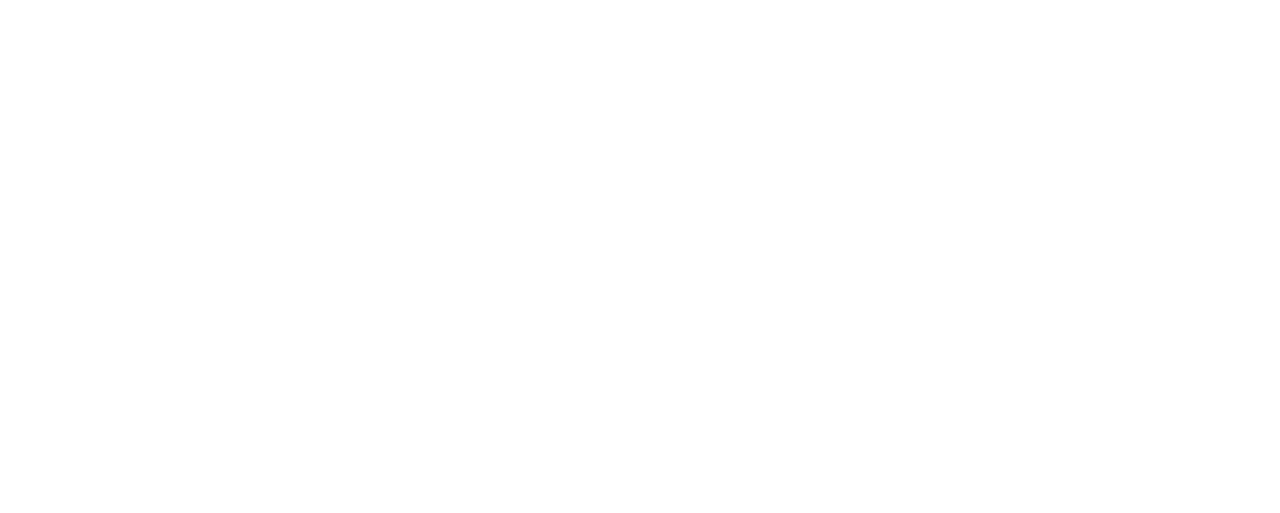
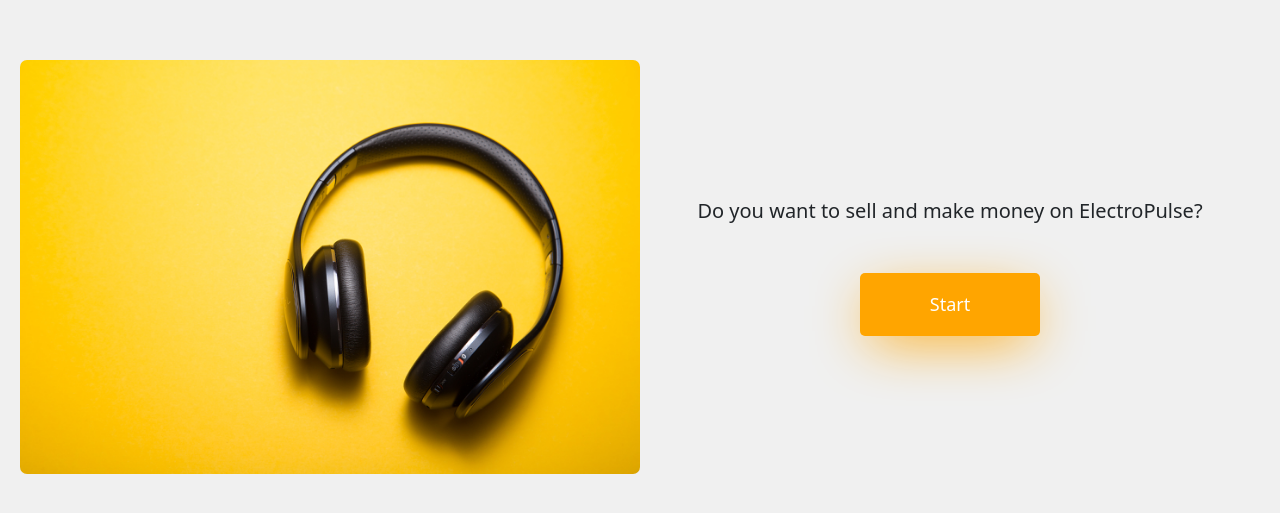
Before and after one commit to gilbert-ku/electro-App, a React (Vite) app in the folder electropulse-app/: page /sell-on-electropulse in a window 1280 px wide. Before the commit this address had no page. Shown: the part 133-646 px from the top of the page. Built offline with nearby package versions, Linux system fonts and the light colour scheme.

Commit message:
started the sell on electropulse auth

```diff
--- a/electropulse-app/src/App.jsx
+++ b/electropulse-app/src/App.jsx
@@ -6,6 +6,7 @@
 import AboutUs from '../src/components/AboutUs';
 import ContactUs from '../src/components/ContactUs';
 import HelpCentre from '../src/components/HelpCentre';
+import SellOn from '../src/components/SellOn';
 //import Navigation from '../src/components/Navigation';
 
 import './App.css';
@@ -21,6 +22,7 @@
         <Route path="/about-us" element={<AboutUs />} />
         <Route path="/contact-us" element={<ContactUs />} />
         <Route path="/help-centre" element={<HelpCentre />} />
+        <Route path="sell-on-electropulse" element={<SellOn/>}/>
       </Routes>
     </div>
   );
--- a/electropulse-app/src/components/Footer.jsx
+++ b/electropulse-app/src/components/Footer.jsx
@@ -1,5 +1,6 @@
 import React from "react";
-import { FaInstagram, FaWhatsapp, FaLinkedin, FaYoutube,FaCcPaypal } from "react-icons/fa"; // You may need to install the "react-icons" library
+import { FaInstagram, FaWhatsapp, FaLinkedin, FaYoutube, FaCcPaypal } from "react-icons/fa";
+import { Link } from "react-router-dom";
 // import {Mpesa} from '../assets/image/mpesa.ico';
 
 function Footer() {
@@ -34,7 +35,7 @@
             <h5>Payment methods</h5>
             {/* here insert mpesa logo and paypal logo */}
             <a className="pay-icons" href="#">
-            <FaCcPaypal className="larger-icon"/>
+              <FaCcPaypal className="larger-icon" />
             </a>
 
           </div>
@@ -57,7 +58,9 @@
                 <a className="icons" href="#">
                   <FaYoutube className="larger-icon" />
                 </a>
-                <button className="btn btn-warning button-sell">Sell on Electro<span>Pulse</span></button>
+                <Link to="/sell-on-electropulse" className="btn btn-warning button-sell">
+                  Sell on Electro<span>Pulse</span>
+                </Link>
               </div>
             </div>
           </div>
--- /dev/null
+++ b/electropulse-app/src/components/SellOn.jsx
@@ -0,0 +1,17 @@
+import React from "react";
+import  Image from "../assets/image/sell.jpg"
+
+const SellOn = () => {
+    return (
+        <section className="sell-on-section">
+            <div className="logo-container">
+                <img src={Image} alt="Sell on ElectroPulse" />
+            </div>
+            <div className="text-container">
+                <h2 className="sell-text">Do you want to sell and make money on ElectroPulse?</h2>
+                <button className="sell-button" ><span>Start</span></button>
+            </div>
+        </section>
+    )
+}
+export default SellOn;
--- a/electropulse-app/src/index.css
+++ b/electropulse-app/src/index.css
@@ -343,3 +343,70 @@
   border: 1px solid orange;
   border-radius: 4px;
 }
+.sell-on-section {
+  display: flex;
+  justify-content: space-between;
+  align-items: center;
+  padding: 20px;
+  background-color: #f0f0f0;
+  height: 100vh;
+}
+
+.logo-container {
+  flex: 1;
+}
+
+.logo-container img {
+  max-width: 100%;
+  height: auto;
+  border-radius: 7px;
+}
+
+.text-container {
+  flex: 1;
+  text-align: center;
+}
+
+.sell-text {
+  font-size: 20px;
+  margin-bottom: 50px;
+}
+
+.sell-button {
+  background-color: orange;
+  color: #fff;
+  padding: 10px 20px;
+  border: none;
+  border-radius: 5px;
+  font-size: 18px;
+  cursor: pointer;
+  transition: all 0.4s ease;
+  display: inline-block;
+  border: none;
+  text-align: center;
+  box-shadow: 0px 14px 56px -11px orange;
+  width: 10em;
+  padding: 1em;
+}
+.sell-button span {
+ cursor: pointer;
+ display: inline-block;
+ position: relative;
+ transition:  0.4s;
+}
+.sell-button span:after {
+ content: 'now';
+ position: absolute;
+ opacity: 0;
+ top: 0;
+ right: -10px;
+ transition: 0.7s;
+}
+.sell-button:hover span {
+ padding-right: 2.45em;
+}
+
+.sell-button:hover span:after {
+ opacity: 4;
+ right: 0;
+}
```
Also changed, not shown: electropulse-app/src/assets/image/sell.jpg (added).
